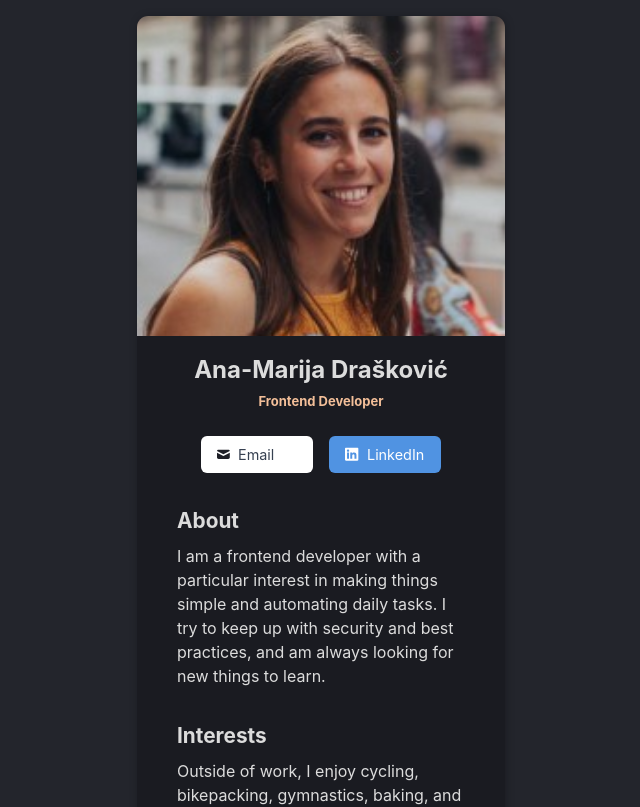
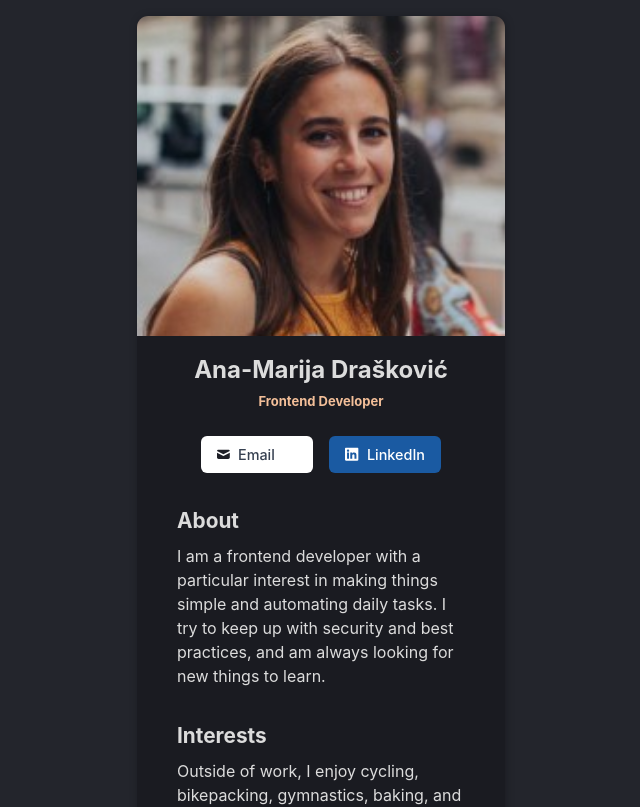
Before and after one commit to anamarijadraskovic/digital-business-card, a React (Vite) app: page / in a window 1280 px wide. Shown: the top 807 px of the page, without its empty margins (319-959 px from the left). Built offline with nearby package versions, Linux system fonts and the light colour scheme.

Commit message:
Improve a11y

```diff
--- a/src/components/Info.jsx
+++ b/src/components/Info.jsx
@@ -21,7 +21,7 @@ export function Info() {
           aria-label="Send me an email"
           className={styles.linkBtn}
         >
-          <img src={EmailIcon} alt="Email" draggable={false} />
+          <img src={EmailIcon} alt="" draggable={false} />
           Email
         </a>
         <a
--- a/src/soloBusinessCard.module.css
+++ b/src/soloBusinessCard.module.css
@@ -80,6 +80,7 @@
   min-width: 7rem;
   padding: 0.5rem 1rem;
   font-size: 0.9rem;
+  font-weight: 500;
   color: #374151;
   text-decoration: none;
   background-color: white;
@@ -88,5 +89,5 @@
 
 .infoContainer .linkBtn.accent {
   color: white;
-  background-color: #5093e2;
+  background-color: #1a5aa2;
 }
```
